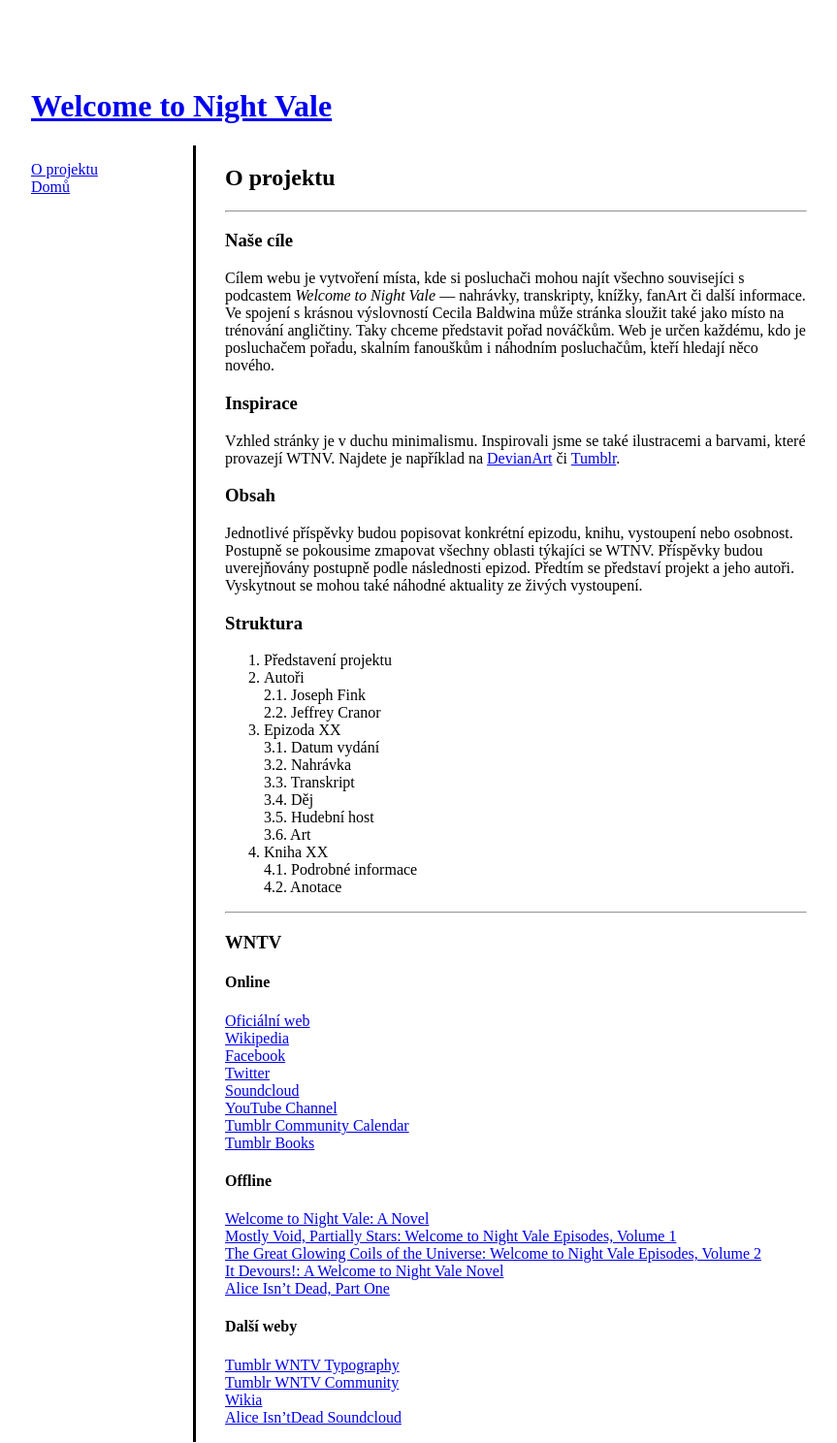
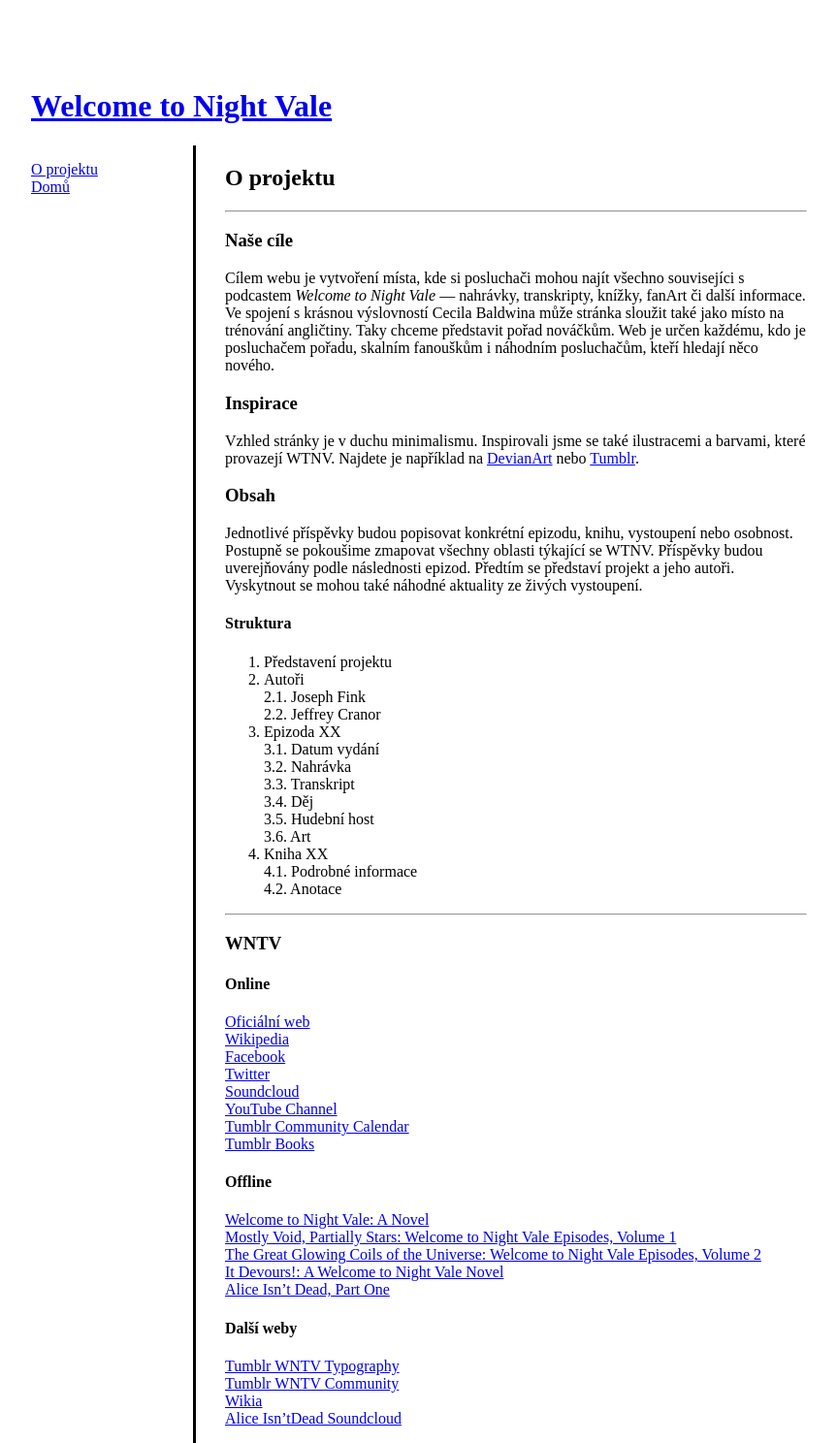
Before and after one commit to veromiknika/learn-jekyll, a Jekyll site: the page built from about.md, in a window 1280 px wide. Shown: the whole page at 97% size, without its empty margins (208-1071 px from the left). Built offline with Jekyll 4.4.1, drawn with Linux system fonts in a browser that asks for light colours.

Commit message:
oprava chyb

```diff
--- a/about.md
+++ b/about.md
@@ -13,13 +13,13 @@ Cílem webu je vytvoření místa, kde si posluchači mohou najít všechno souv
 
 ### Inspirace
 
-Vzhled stránky je v duchu minimalismu. Inspirovali jsme se také ilustracemi a barvami, které provazejí WTNV. Najdete je například na [DevianArt](http://www.deviantart.com/tag/wtnv?offset=0) či [Tumblr](https://www.tumblr.com/search/wtnv).
+Vzhled stránky je v duchu minimalismu. Inspirovali jsme se také ilustracemi a barvami, které provazejí WTNV. Najdete je například na [DevianArt](http://www.deviantart.com/tag/wtnv?offset=0) nebo [Tumblr](https://www.tumblr.com/search/wtnv).
 
 ### Obsah
 
-Jednotlivé příspěvky budou popisovat konkrétní epizodu, knihu, vystoupení nebo osobnost. Postupně se pokousime zmapovat všechny oblasti týkajíci se WTNV. Příspěvky budou uverejňovány postupně podle následnosti epizod. Předtím se představí projekt a jeho autoři. Vyskytnout se mohou také náhodné aktuality ze živých vystoupení.
+Jednotlivé příspěvky budou popisovat konkrétní epizodu, knihu, vystoupení nebo osobnost. Postupně se pokoušime zmapovat všechny oblasti týkající se WTNV. Příspěvky budou uverejňovány podle následnosti epizod. Předtím se představí projekt a jeho autoři. Vyskytnout se mohou také náhodné aktuality ze živých vystoupení.
 
-### Struktura
+#### Struktura
 
 1. Představení projektu<br>
 2. Autoři<br>
```
